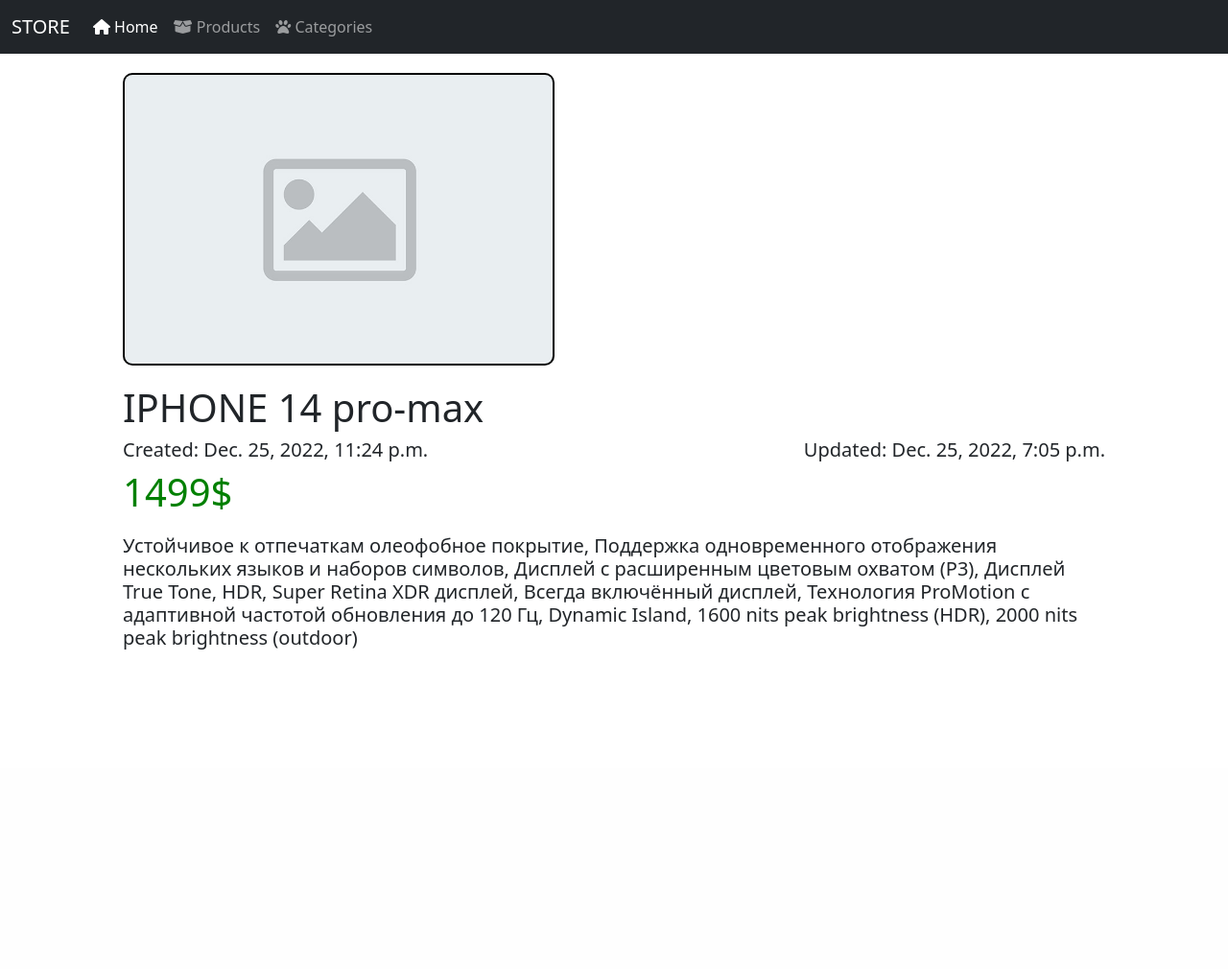
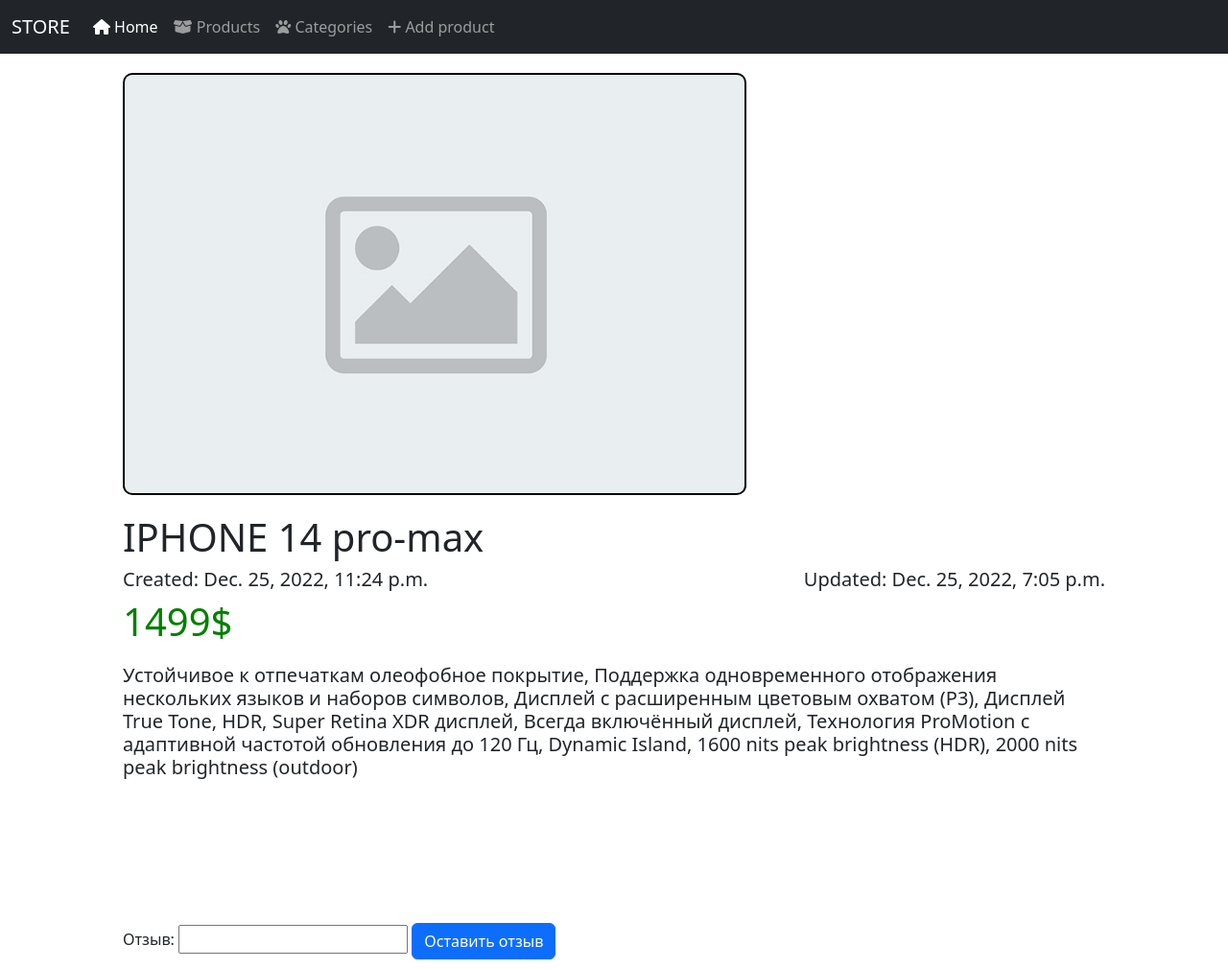
Before and after one commit to OVERDOZZZE/GEEK-TECH-4M, a Django app: page /posts/4/ in a window 1280 px wide. Shown: the whole page at 96% size. Before the commit the page ends 677 px from the top, so only its background shows below. Run offline with Django 4.2, Linux system fonts and the light colour scheme; data comes from the database, SQL or seed files in the repository; both versions use the stored data as it was after the commit.

Commit message:
Fifth homework

```diff
--- a/homework/homework/settings.py
+++ b/homework/homework/settings.py
@@ -69,8 +69,6 @@ TEMPLATES = [
 ]
 
 WSGI_APPLICATION = 'homework.wsgi.application'
-
-
 # Database
 # https://docs.djangoproject.com/en/4.1/ref/settings/#databases
 
--- a/homework/homework/urls.py
+++ b/homework/homework/urls.py
@@ -24,5 +24,7 @@ urlpatterns = [
     path('', main_view),
     path('posts/', posts_view),
     path('posts/<int:id>/', post_detail_view, name='post_detail'),
-    path('categories/', show_categories, name='categories')
+    path('posts/create/', post_create_view),
+    path('categories/', show_categories, name='categories'),
+
 ] + static(settings.MEDIA_URL, document_root=settings.MEDIA_ROOT)
--- /dev/null
+++ b/homework/posts/forms.py
@@ -0,0 +1,13 @@
+from django import forms
+
+
+class ProductCreateForm(forms.Form):
+    title = forms.CharField(min_length=8)
+    description = forms.CharField(widget=forms.Textarea())
+    price = forms.IntegerField()
+    rate = forms.FloatField(max_value=10)
+    commentable = forms.BooleanField(widget=forms.CheckboxInput(attrs={'checked': False}), label='Разрешить отзывы',)
+
+
+class CommentCreateForm(forms.Form):
+    text = forms.CharField(max_length=255, min_length=4, label='Отзыв')
--- a/homework/posts/models.py
+++ b/homework/posts/models.py
@@ -12,6 +12,7 @@ class Product(models.Model):
     rate = models.FloatField()
     price = models.IntegerField()
     category = models.ForeignKey('Category', on_delete=models.PROTECT, null=True)
+    commentable = models.BooleanField(null=True, default=True, blank=True)
 
     def __str__(self):
         return self.title
--- a/homework/posts/templates/layouts/index.html
+++ b/homework/posts/templates/layouts/index.html
@@ -26,7 +26,9 @@
             <li class="nav-item">
               <a class="nav-link" href="{% url 'categories' %}"><i class="fa-solid fa-paw"></i> Categories</a>
             </li>
-
+            <li class="nav-item">
+              <a class="nav-link" href="/posts/create"><i class="fa-solid fa-plus"></i> Add product</a>
+            </li>
           </ul>
         </div>
       </div>
--- a/homework/posts/templates/posts/detail.html
+++ b/homework/posts/templates/posts/detail.html
@@ -14,7 +14,7 @@
             justify-content: space-between;
         }
         .comments {
-            margin-top: 30px;
+            margin-top: 10px;
         }
         .comment_block {
             height: max-content;
@@ -23,12 +23,12 @@
             color: black;
             background: #fff;
             border-radius: 3px;
-            margin-top: 100px;
+            margin-top: 20px;
             width: 1220px;
             margin-bottom: 20px
         }
         .post img{
-            width: 450px;
+            width: 650px;
             margin-top: 20px;
             margin-bottom: 20px;
             padding: 2px;
@@ -38,6 +38,9 @@
         }
         .price{
             color: green
+        }
+        .desc {
+            margin-bottom: 150px
         }
     </style>
  <div class="post">
@@ -52,8 +55,14 @@
             <h5>Updated: {{ post.update_date }}</h5>
         </div>
         <h1 class="price">{{post.price}}$</h1>
-        <h5>{{ post.description }}</h5>
-
+        <h5 class="desc">{{ post.description }}</h5>
+        {% if post.commentable %}
+             <form action="/posts/{{post.id}}/" method="post">
+                 {% csrf_token %}
+                 {{ comment_form }}
+                 <button type="submit" class="btn btn-primary">Оставить отзыв</button>
+             </form>
+        {% endif %}
         <div class="comments">
             {% for review in reviews %}
                 <div class="comment_block">
--- a/homework/posts/views.py
+++ b/homework/posts/views.py
@@ -1,8 +1,8 @@
 from django.http import HttpResponse
 from django.shortcuts import render, redirect
 from datetime import datetime
-from .models import Product, Category
-
+from .models import Product, Category, Reviews
+from .forms import ProductCreateForm, CommentCreateForm
 # Create your views here.
 
 
@@ -29,10 +29,28 @@ def post_detail_view(request, id):
         post = Product.objects.get(id=id)
         context = {
             'post': post,
-            'reviews': post.reviews.all()
+            'reviews': post.reviews.all(),
+            'comment_form': CommentCreateForm
         }
         return render(request, 'posts/detail.html', context=context)
 
+    if request.method == 'POST':
+            post = Product.objects.get(id=id)
+            form = CommentCreateForm(data=request.POST)
+
+            if form.is_valid():
+                Reviews.objects.create(
+                    post_id=id,
+                    text=form.cleaned_data.get('text')
+                )
+                return redirect(f'/posts/{id}/')
+            else:
+                return render(request, 'posts/detail.html',context={
+                    'post': post,
+                    'reviews': post.reviews.all(),
+                    'cats': post.categories.all(),
+                    'comment_form': form
+                })
 
 def show_categories(request):
     categories = Category.objects.all()
@@ -40,3 +58,27 @@ def show_categories(request):
         'categories': categories
     }
     return render(request, 'categories/categories.html', context=context)
+
+
+def post_create_view(request):
+    if request.method == 'GET':
+        return render(request, 'posts/create_product.html', context={'form': ProductCreateForm})
+
+    context = {
+        'title_error': 'Минимальное значение title - 8'
+    }
+
+    if request.method == 'POST':
+        form = ProductCreateForm(data=request.POST)
+
+        if form.is_valid():
+            Product.objects.create(
+                title=form.cleaned_data.get('title'),
+                description=form.cleaned_data.get('description'),
+                price=form.cleaned_data.get('price'),
+                rate=form.cleaned_data.get('rate', 0),
+                commentable = form.cleaned_data.get('commentable', True)
+            )
+            return redirect('/posts/')
+        else:
+            return render(request, 'posts/create.html', context={'form': form})
```
Also changed, not shown: homework/posts/templates/posts/create_product.html (added, +29 -0 lines), homework/posts/templates/posts/posts.html (+9 -3 lines), homework/db.sqlite3, homework/posts/migrations/0006_product_commentable.py (added), homework/posts/migrations/0007_alter_product_commentable.py (added), homework/posts/migrations/0008_alter_product_commentable.py (added).
